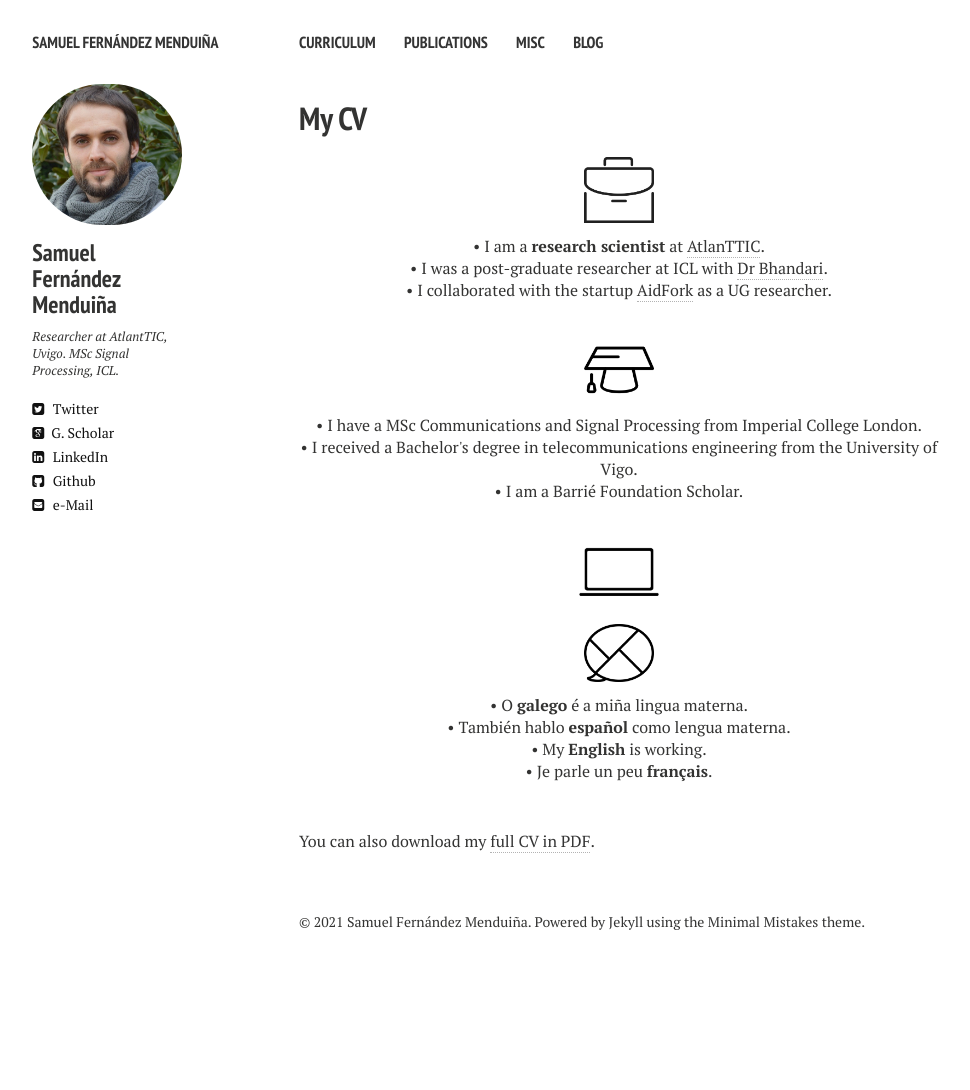
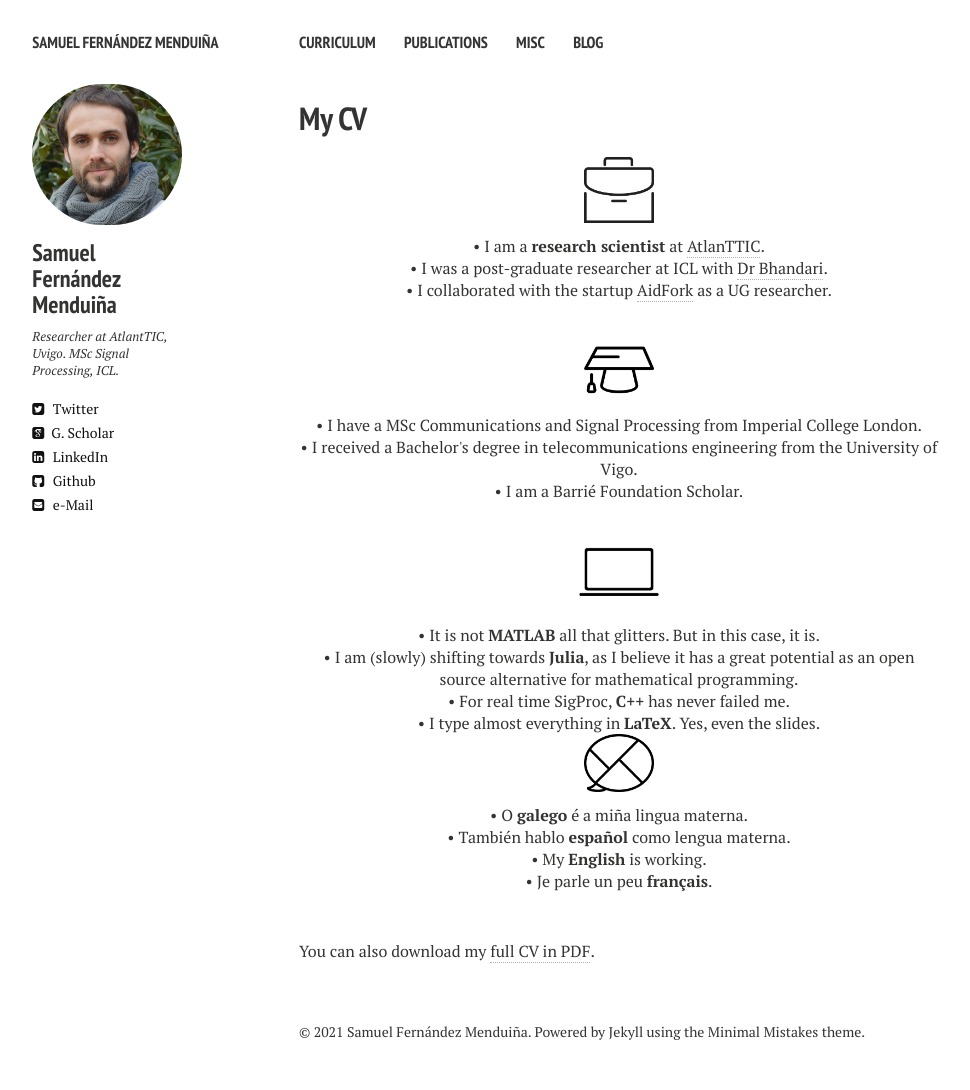
Before and after one commit to sf219/sfweb, a Jekyll site: the page built from cv.md, in a window 1280 px wide. Shown: the whole page, without its empty margins (21-991 px from the left). Built offline with Jekyll 4.4.1, drawn with Linux system fonts in a browser that asks for light colours; nearby versions of some CDN libraries; before the commit the page ends 980 px from its top, so only the background shows below that.

Commit message:
Update cv.html

```diff
--- a/_layouts/cv.html
+++ b/_layouts/cv.html
@@ -53,13 +53,14 @@
     <p align="center">&#8226 I have a MSc Communications and Signal Processing from Imperial College London.</p>
     <p align="center">&#8226 I received a Bachelor's degree in telecommunications engineering from the University of Vigo.</p>
     <p align="center" class="bottom-three">&#8226 I am a Barrié Foundation Scholar.</p>
-    <p align="center" class=bottom-small><img src="{{ site.url }}/images/CV/computer2.png" alt="Computer Skills" width="80" height="80"></p>
-    <!--
-    <p align="center">&#8226 Give me the <strong>STL</strong> library and a <strong>VCS</strong> repository on which to store the <strong>C++</strong> code, and I shall move the world. Or was it about levers? &#12484;</p>
-    <p align="center">&#8226 I use <strong>Python</strong> for fast prototyping and testing.</p>
-    <p align="center">&#8226 I cannot sleep at night if I have not committed my code or<br>if I have not done enough <strong>unit tests</strong>.</p>
-    <p align="center" class="bottom-three">&#8226 I <a href="http://goo.gl/XbK9qN" target="_blank">build</a> <a href="http://www.vision.ee.ethz.ch/~cvlsegmentation/" target="_blank">awesome</a> <a href="http://davischallenge.org" target="_blank">websites</a> using <strong>Javascript</strong>, <strong>Web Components</strong>, and <strong>D3.js</strong>.</p>
-    -->
+
+      <p align="center" class=bottom-small><img src="{{ site.url }}/images/CV/computer2.png" alt="Computer Skills" width="80" height="80"></p>
+
+    <p align="center">&#8226 It is not <strong>MATLAB</strong> all that glitters. But in this case, it is.</p>
+    <p align="center">&#8226 I am (slowly) shifting towards <strong>Julia</strong>, as I believe it has a great potential as an open source alternative for mathematical programming.</p>
+    <p align="center">&#8226 For real time SigProc,  <strong>C++</strong> has never failed me.</p>
+    <p align="center">&#8226 I type almost everything in <strong>LaTeX</strong>. Yes, even the slides.</p>
+
     <p align="center" class=bottom-small><img src="{{ site.url }}/images/CV/talk.png" alt="Languages" width="70" height="70"></p>
 
     <p align="center">&#8226 O <strong>galego</strong> é a miña lingua materna.</p>
```
